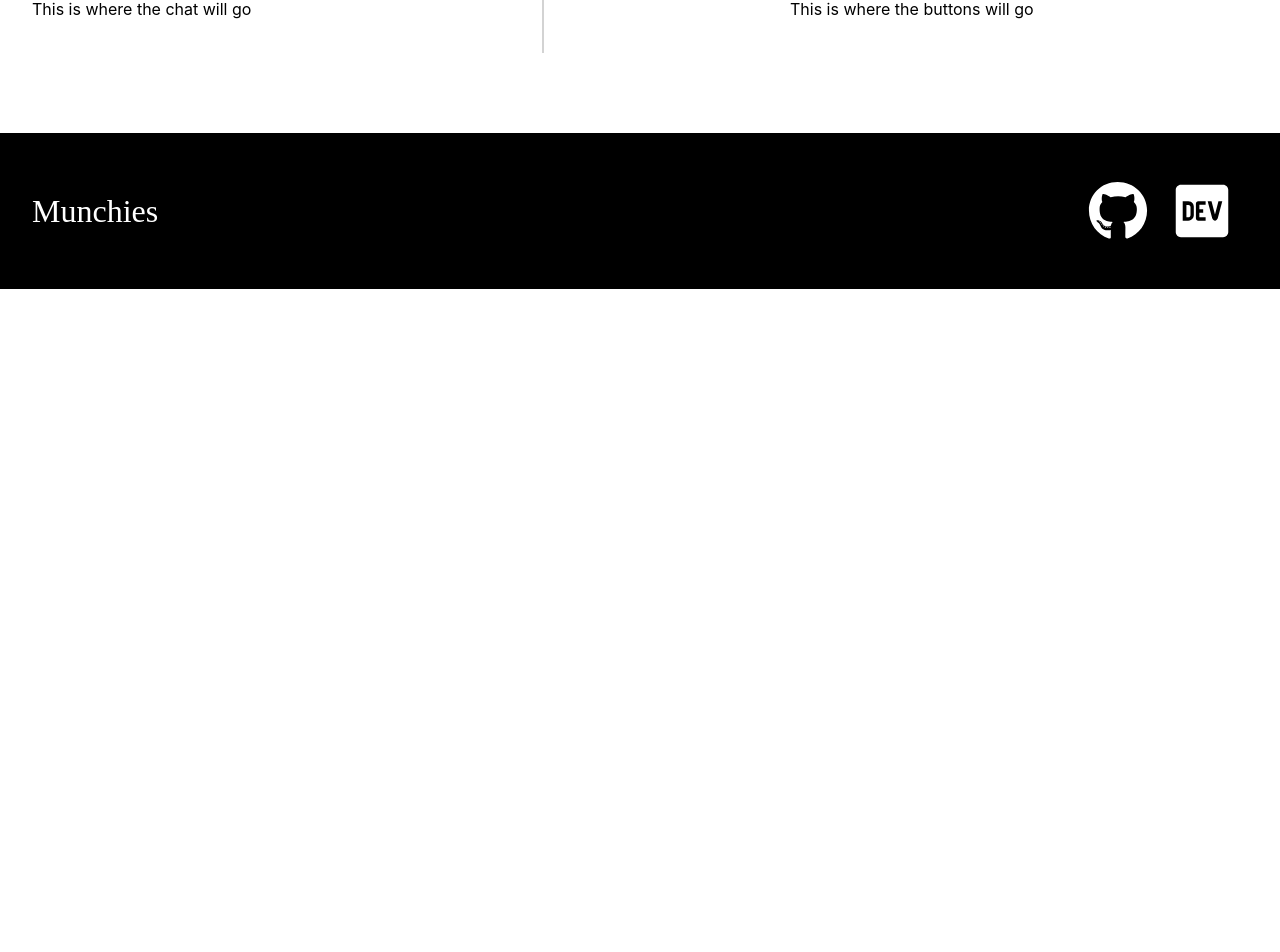
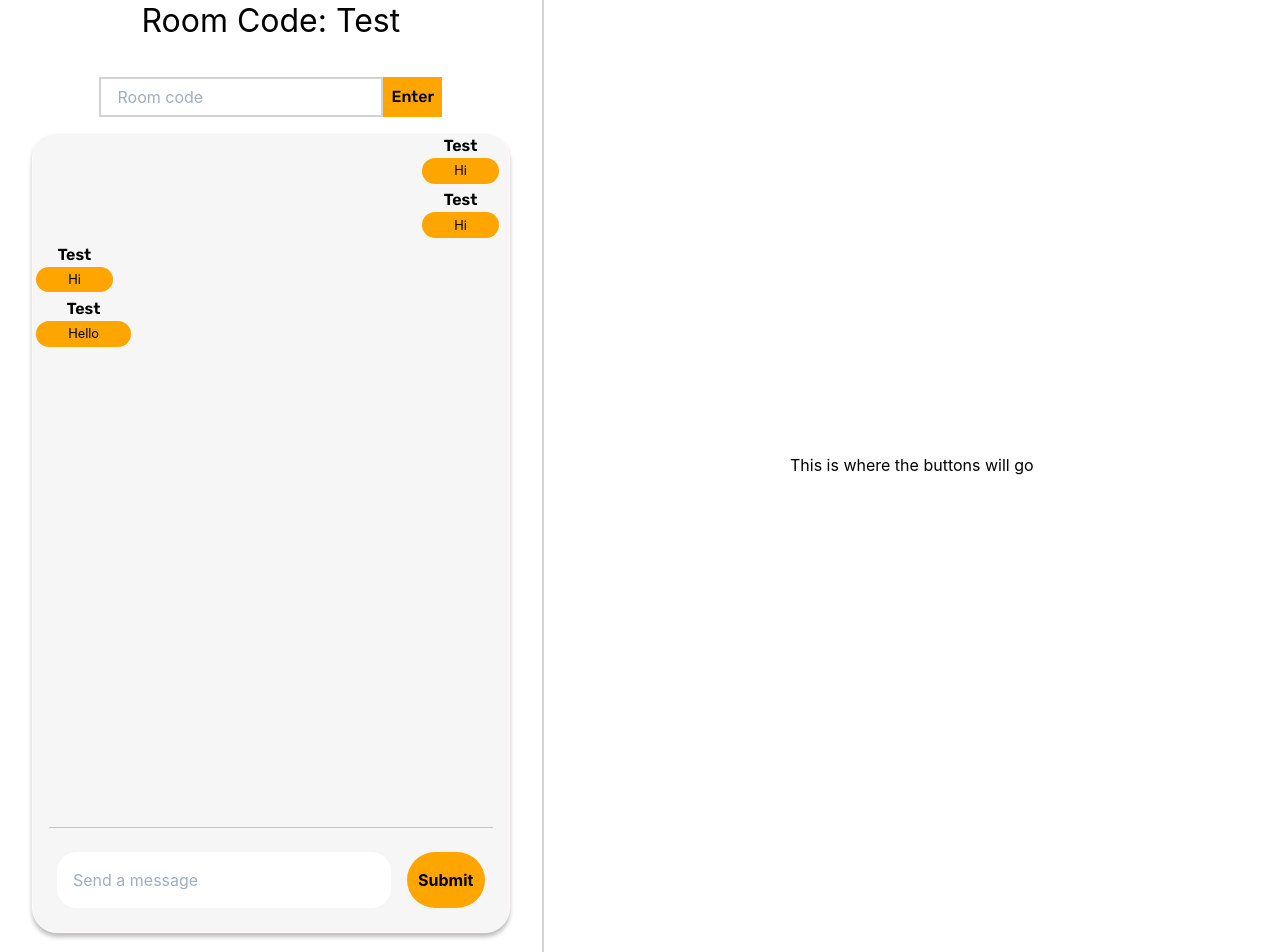
Before and after one commit to brendangubbins/Munchies, a React (Create React App) app in the folder client/: page /Room in a window 1280 px wide. Shown: the part 107-1059 px from the top of the page. Before the commit the page ends 800 px from the top, so only its background shows below. Built offline with nearby package versions, Linux system fonts and the light colour scheme; a web font is replaced by a local one.

Commit message:
Main chat room styling finish

```diff
--- /dev/null
+++ b/client/src/components/Room/Chat.js
@@ -0,0 +1,185 @@
+import styled from 'styled-components';
+import React, { useState, useEffect } from 'react';
+
+// main container for chat section
+const OuterBox = styled.div`
+  display: flex;
+  flex-direction: column;
+  justify-content: center;
+  align-items: center;
+`;
+
+/* ROOM COMPONENTS */
+// Room number heading
+const RoomNumber = styled.h3`
+  font-family: 'Rubik'
+  text-align: center;
+  font-size: 2rem;
+  margin-bottom: 2rem;
+`;
+
+// container for room input and room button
+const EnterRoomContainer = styled.div`
+  display: flex;
+  margin-bottom: 1rem;
+`;
+
+const RoomButton = styled.button`
+  padding: 0.5rem;
+  background: #ffa500;
+  color: black;
+  font-family: 'Rubik';
+
+  &:hover {
+    background-color: #ffc100;
+  }
+`;
+
+const RoomInput = styled.input`
+  border: 2px lightgray solid;
+  padding: 0 1rem;
+`;
+
+/* CHAT COMPONENTS */
+// main container for chat room
+const ChatContainer = styled.div`
+  display: flex;
+  flex-direction: column;
+  justify-content: space-between;
+  background: #f6f6f6;
+  border: 1px solid #fffafa;
+  border-radius: 25px;
+  height: 800px;
+  width: 100%;
+  box-shadow: 0px 4px 4px rgba(0, 0, 0, 0.25);
+  box-sizing: border-box;
+`;
+
+// container for all messages
+const MessagesContainer = styled.div`
+  display: flex;
+  flex-direction: column;
+  overflow-y: auto;
+`;
+
+// user's message container
+const UserMessage = styled.div`
+  display: flex;
+  flex-direction: column;
+  align-items: flex-end;
+  margin-right: 0.6rem;
+`;
+
+// guest's message container
+const GuestMessage = styled.div`
+  display: flex;
+  flex-direction: column;
+  align-items: flex-start;
+  margin-left: 0.2rem;
+`;
+
+// container for both name and message
+const NameAndMsgContainer = styled.div`
+  display: flex;
+  flex-direction: column;
+  align-items: center;
+`;
+
+// single message component
+const Message = styled.div`
+  display: inline-block;
+  font-size: 0.8rem;
+  border-radius: 20px;
+  max-width: 200px;
+  background: #ffa500;
+  padding: 0.2rem 2rem;
+  margin: 0.3rem 0;
+  margin-top: 0;
+`;
+
+// user/guest name
+const Name = styled.p`
+  font-weight: bolder;
+  font-family: rubik;
+  text-align: left;
+`;
+
+/* BOTTOM CHAT ROOM SECTION */
+// Form component for sending messages
+const MessageForm = styled.form`
+  display: flex;
+  justify-content: space-between;
+  margin: 1rem;
+  border-top: solid 1px #c4c4c4;
+  padding: 0.5rem;
+  padding-top: 1.5rem;
+`;
+
+// input component for entering messages
+const MessageInput = styled.input`
+  padding: 1rem;
+  margin-right: 1rem;
+  width: 80%;
+  border-radius: 20px;
+  &:focus {
+    outline: none;
+  }
+`;
+
+// button to submit message to backend
+const SendButton = styled.button`
+  background: #ffa500;
+  padding: 0.7rem;
+  border-radius: 100px;
+  font-weight: bold;
+
+  &:hover {
+    background-color: #ffc108;
+  }
+`;
+
+const Chat = () => {
+  return (
+    <OuterBox>
+      <RoomNumber>Room Code: Test</RoomNumber>
+      <EnterRoomContainer>
+        <RoomInput placeholder="Room code" />
+        <RoomButton>Enter</RoomButton>
+      </EnterRoomContainer>
+      <ChatContainer>
+        <MessagesContainer>
+          <UserMessage>
+            <NameAndMsgContainer>
+              <Name>Test</Name>
+              <Message>Hi</Message>
+            </NameAndMsgContainer>
+          </UserMessage>
+          <UserMessage>
+            <NameAndMsgContainer>
+              <Name>Test</Name>
+              <Message>Hi</Message>
+            </NameAndMsgContainer>
+          </UserMessage>
+          <GuestMessage>
+            <NameAndMsgContainer>
+              <Name>Test</Name>
+              <Message>Hi</Message>
+            </NameAndMsgContainer>
+          </GuestMessage>
+          <GuestMessage>
+            <NameAndMsgContainer>
+              <Name>Test</Name>
+              <Message>Hello</Message>
+            </NameAndMsgContainer>
+          </GuestMessage>
+        </MessagesContainer>
+        <MessageForm>
+          <MessageInput placeholder="Send a message" />
+          <SendButton type="submit">Submit</SendButton>
+        </MessageForm>
+      </ChatContainer>
+    </OuterBox>
+  );
+};
+
+export default Chat;
--- a/client/src/components/Room/Room.js
+++ b/client/src/components/Room/Room.js
@@ -1,6 +1,7 @@
-import React from "react";
-import styled from "styled-components";
-import Selection from "./Selection";
+import React from 'react';
+import styled from 'styled-components';
+import Selection from './Selection';
+import Chat from './Chat';
 
 const Wrapper = styled.div`
   display: flex;
@@ -29,7 +30,9 @@ const RightAlign = styled.section`
 const Room = () => {
   return (
     <Wrapper>
-      <LeftAlign>This is where the chat will go </LeftAlign>
+      <LeftAlign>
+        <Chat />
+      </LeftAlign>
       <RightAlign>
         <Selection />
       </RightAlign>
```
